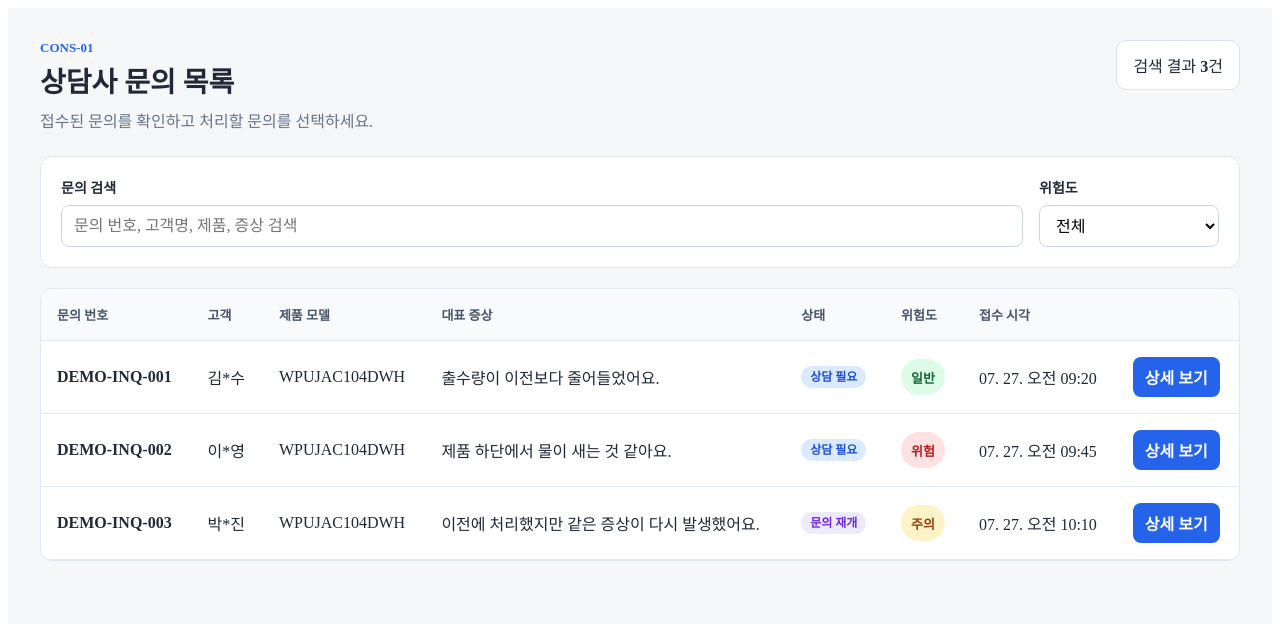
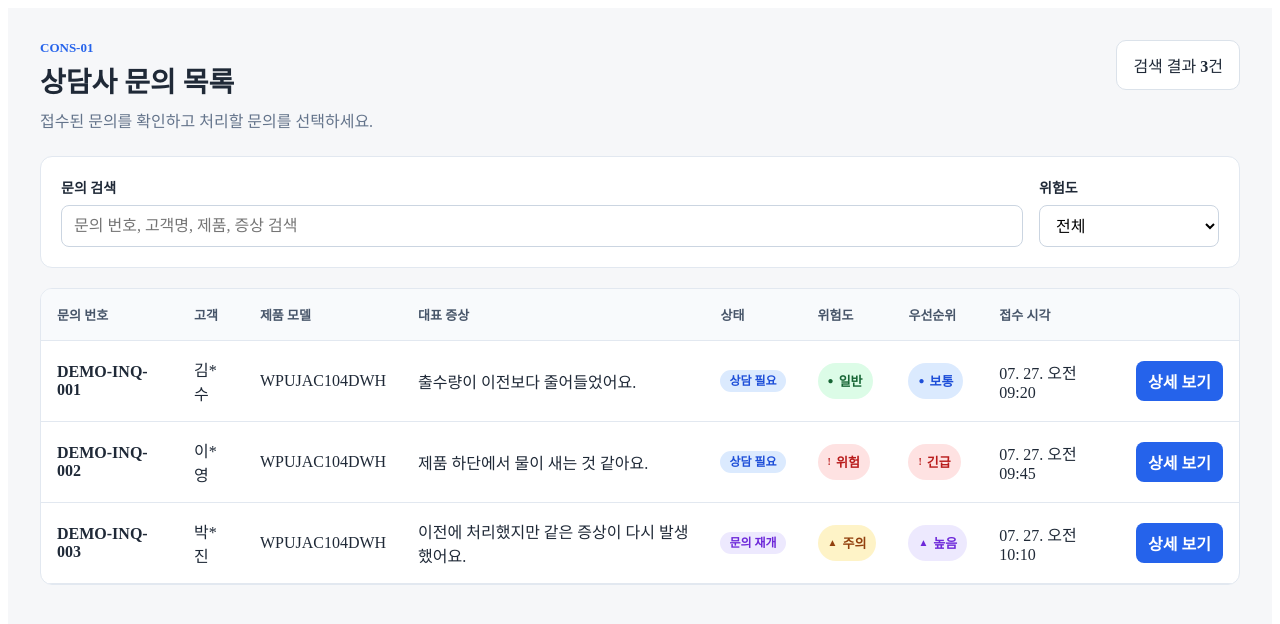
Before and after one commit to SKNETWORKS-FAMILY-AICAMP/SKN29-FINAL-4TEAM, a React (Vite) app in the folder web/: page /consultant/inquiries in a window 1280 px wide. Shown: the top 624 px of the page. Built offline with nearby package versions, Linux system fonts and the light colour scheme.

Commit message:
2026-07-28 | 위험도 우선순위 배지 공통화 및 lint 오류 수정

```diff
--- /dev/null
+++ b/web/src/common/components/badge/PriorityBadge.css
@@ -0,0 +1,32 @@
+.common-priority-badge {
+  display: inline-flex;
+  min-height: 28px;
+  padding: 4px 10px;
+  align-items: center;
+  justify-content: center;
+  gap: 5px;
+  border-radius: 999px;
+  font-size: 13px;
+  font-weight: 700;
+  line-height: 1;
+  white-space: nowrap;
+}
+
+.common-priority-badge__icon {
+  font-size: 10px;
+}
+
+.common-priority-badge--default {
+  background: #dbeafe;
+  color: #1d4ed8;
+}
+
+.common-priority-badge--high {
+  background: #ede9fe;
+  color: #6d28d9;
+}
+
+.common-priority-badge--urgent {
+  background: #fee2e2;
+  color: #b91c1c;
+}
--- /dev/null
+++ b/web/src/common/components/badge/PriorityBadge.tsx
@@ -0,0 +1,33 @@
+import "./PriorityBadge.css";
+
+export type PriorityBadgeVariant = "default" | "high" | "urgent";
+
+interface PriorityBadgeProps {
+  label?: string | null;
+  variant?: PriorityBadgeVariant;
+}
+
+const PRIORITY_ICONS: Record<PriorityBadgeVariant, string> = {
+  default: "●",
+  high: "▲",
+  urgent: "!",
+};
+
+export default function PriorityBadge({
+  label,
+  variant = "default",
+}: PriorityBadgeProps) {
+  const displayLabel = label?.trim() || "미확인";
+
+  return (
+    <span
+      className={`common-priority-badge common-priority-badge--${variant}`}
+      aria-label={`우선순위: ${displayLabel}`}
+    >
+      <span className="common-priority-badge__icon" aria-hidden="true">
+        {PRIORITY_ICONS[variant]}
+      </span>
+      {displayLabel}
+    </span>
+  );
+}
--- /dev/null
+++ b/web/src/common/components/badge/RiskBadge.css
@@ -0,0 +1,37 @@
+.common-risk-badge {
+  display: inline-flex;
+  min-height: 28px;
+  padding: 4px 10px;
+  align-items: center;
+  justify-content: center;
+  gap: 5px;
+  border-radius: 999px;
+  font-size: 13px;
+  font-weight: 700;
+  line-height: 1;
+  white-space: nowrap;
+}
+
+.common-risk-badge__icon {
+  font-size: 10px;
+}
+
+.common-risk-badge--general {
+  background: #dcfce7;
+  color: #166534;
+}
+
+.common-risk-badge--caution {
+  background: #fef3c7;
+  color: #92400e;
+}
+
+.common-risk-badge--danger {
+  background: #fee2e2;
+  color: #b91c1c;
+}
+
+.common-risk-badge--unknown {
+  background: #e2e8f0;
+  color: #475569;
+}
--- /dev/null
+++ b/web/src/common/components/badge/RiskBadge.tsx
@@ -0,0 +1,48 @@
+import "./RiskBadge.css";
+
+export type RiskLevel = "general" | "caution" | "danger";
+
+interface RiskPresentation {
+  icon: string;
+  label: string;
+  level: RiskLevel | "unknown";
+}
+
+const RISK_PRESENTATIONS: Record<RiskLevel, RiskPresentation> = {
+  general: { icon: "●", label: "일반", level: "general" },
+  caution: { icon: "▲", label: "주의", level: "caution" },
+  danger: { icon: "!", label: "위험", level: "danger" },
+};
+
+const UNKNOWN_RISK: RiskPresentation = {
+  icon: "?",
+  label: "미확인",
+  level: "unknown",
+};
+
+interface RiskBadgeProps {
+  level?: string | null;
+}
+
+function isRiskLevel(value: string): value is RiskLevel {
+  return value in RISK_PRESENTATIONS;
+}
+
+export default function RiskBadge({ level }: RiskBadgeProps) {
+  const presentation =
+    level && isRiskLevel(level)
+      ? RISK_PRESENTATIONS[level]
+      : UNKNOWN_RISK;
+
+  return (
+    <span
+      className={`common-risk-badge common-risk-badge--${presentation.level}`}
+      aria-label={`위험도: ${presentation.label}`}
+    >
+      <span className="common-risk-badge__icon" aria-hidden="true">
+        {presentation.icon}
+      </span>
+      {presentation.label}
+    </span>
+  );
+}
--- a/web/src/pages/consultant/ConsultantDashboardPage.css
+++ b/web/src/pages/consultant/ConsultantDashboardPage.css
@@ -109,32 +109,6 @@
   background: #f8fafc;
 }
 
-.risk-badge {
-  display: inline-flex;
-  align-items: center;
-  min-height: 28px;
-  padding: 4px 10px;
-  border-radius: 999px;
-  font-size: 13px;
-  font-weight: 700;
-  white-space: nowrap;
-}
-
-.risk-badge--general {
-  background: #dcfce7;
-  color: #166534;
-}
-
-.risk-badge--caution {
-  background: #fef3c7;
-  color: #92400e;
-}
-
-.risk-badge--danger {
-  background: #fee2e2;
-  color: #b91c1c;
-}
-
 .detail-button {
   padding: 8px 12px;
   border: 0;
--- a/web/src/pages/consultant/ConsultantDashboardPage.tsx
+++ b/web/src/pages/consultant/ConsultantDashboardPage.tsx
@@ -2,6 +2,12 @@ import { useMemo, useState } from "react";
 import { useNavigate } from "react-router-dom";
 
 import { createInquiryDetailPath } from "../../app/router/routePaths";
+import PriorityBadge, {
+  type PriorityBadgeVariant,
+} from "../../common/components/badge/PriorityBadge";
+import RiskBadge, {
+  type RiskLevel,
+} from "../../common/components/badge/RiskBadge";
 import StatusBadge from "../../common/components/badge/StatusBadge";
 import EmptyState from "../../common/components/feedback/EmptyState";
 import "./ConsultantDashboardPage.css";
@@ -11,8 +17,6 @@ type InquiryStatus =
   | "CONSULTATION_IN_PROGRESS"
   | "REOPENED";
 
-type RiskLevel = "GENERAL" | "CAUTION" | "DANGER";
-
 interface InquiryListItem {
   inquiryId: string;
   customerDisplayName: string;
@@ -20,6 +24,8 @@ interface InquiryListItem {
   symptomSummary: string;
   currentState: InquiryStatus;
   riskLevel: RiskLevel;
+  priorityLabel: string;
+  priorityVariant: PriorityBadgeVariant;
   receivedAt: string;
 }
 
@@ -30,7 +36,9 @@ const MOCK_INQUIRIES: InquiryListItem[] = [
     productModel: "WPUJAC104DWH",
     symptomSummary: "출수량이 이전보다 줄어들었어요.",
     currentState: "CONSULTATION_REQUIRED",
-    riskLevel: "GENERAL",
+    riskLevel: "general",
+    priorityLabel: "보통",
+    priorityVariant: "default",
     receivedAt: "2026-07-27T09:20:00",
   },
   {
@@ -39,7 +47,9 @@ const MOCK_INQUIRIES: InquiryListItem[] = [
     productModel: "WPUJAC104DWH",
     symptomSummary: "제품 하단에서 물이 새는 것 같아요.",
     currentState: "CONSULTATION_REQUIRED",
-    riskLevel: "DANGER",
+    riskLevel: "danger",
+    priorityLabel: "긴급",
+    priorityVariant: "urgent",
     receivedAt: "2026-07-27T09:45:00",
   },
   {
@@ -48,7 +58,9 @@ const MOCK_INQUIRIES: InquiryListItem[] = [
     productModel: "WPUJAC104DWH",
     symptomSummary: "이전에 처리했지만 같은 증상이 다시 발생했어요.",
     currentState: "REOPENED",
-    riskLevel: "CAUTION",
+    riskLevel: "caution",
+    priorityLabel: "높음",
+    priorityVariant: "high",
     receivedAt: "2026-07-27T10:10:00",
   },
 ];
@@ -66,12 +78,6 @@ const STATUS_VARIANTS: Record<
   CONSULTATION_REQUIRED: "default",
   CONSULTATION_IN_PROGRESS: "progress",
   REOPENED: "reopened",
-};
-
-const RISK_LABELS: Record<RiskLevel, string> = {
-  GENERAL: "일반",
-  CAUTION: "주의",
-  DANGER: "위험",
 };
 
 function formatDateTime(value: string): string {
@@ -161,9 +167,9 @@ export default function ConsultantDashboardPage() {
             }
           >
             <option value="ALL">전체</option>
-            <option value="GENERAL">일반</option>
-            <option value="CAUTION">주의</option>
-            <option value="DANGER">위험</option>
+            <option value="general">일반</option>
+            <option value="caution">주의</option>
+            <option value="danger">위험</option>
           </select>
         </label>
       </section>
@@ -187,6 +193,7 @@ export default function ConsultantDashboardPage() {
                   <th>대표 증상</th>
                   <th>상태</th>
                   <th>위험도</th>
+                  <th>우선순위</th>
                   <th>접수 시각</th>
                   <th aria-label="상세 보기" />
                 </tr>
@@ -211,11 +218,14 @@ export default function ConsultantDashboardPage() {
                     </td>
 
                     <td>
-                      <span
-                        className={`risk-badge risk-badge--${inquiry.riskLevel.toLowerCase()}`}
-                      >
-                        {RISK_LABELS[inquiry.riskLevel]}
-                      </span>
+                      <RiskBadge level={inquiry.riskLevel} />
+                    </td>
+
+                    <td>
+                      <PriorityBadge
+                        label={inquiry.priorityLabel}
+                        variant={inquiry.priorityVariant}
+                      />
                     </td>
 
                     <td>{formatDateTime(inquiry.receivedAt)}</td>
--- a/web/src/pages/consultant/InquiryDetailPage.css
+++ b/web/src/pages/consultant/InquiryDetailPage.css
@@ -83,29 +83,6 @@
 .inquiry-detail__summary article > span {
   color: #64748b;
   font-size: 13px;
-}
-
-.inquiry-detail__badge {
-  display: inline-flex;
-  align-self: flex-start;
-  padding: 5px 10px;
-  border-radius: 999px;
-  font-size: 13px;
-}
-
-.inquiry-detail__badge--general {
-  background: #dcfce7;
-  color: #166534;
-}
-
-.inquiry-detail__badge--caution {
-  background: #fef3c7;
-  color: #92400e;
-}
-
-.inquiry-detail__badge--danger {
-  background: #fee2e2;
-  color: #b91c1c;
 }
 
 .inquiry-detail__grid {
```
Also changed, not shown: web/src/pages/consultant/InquiryDetailPage.tsx (+45 -26 lines).
